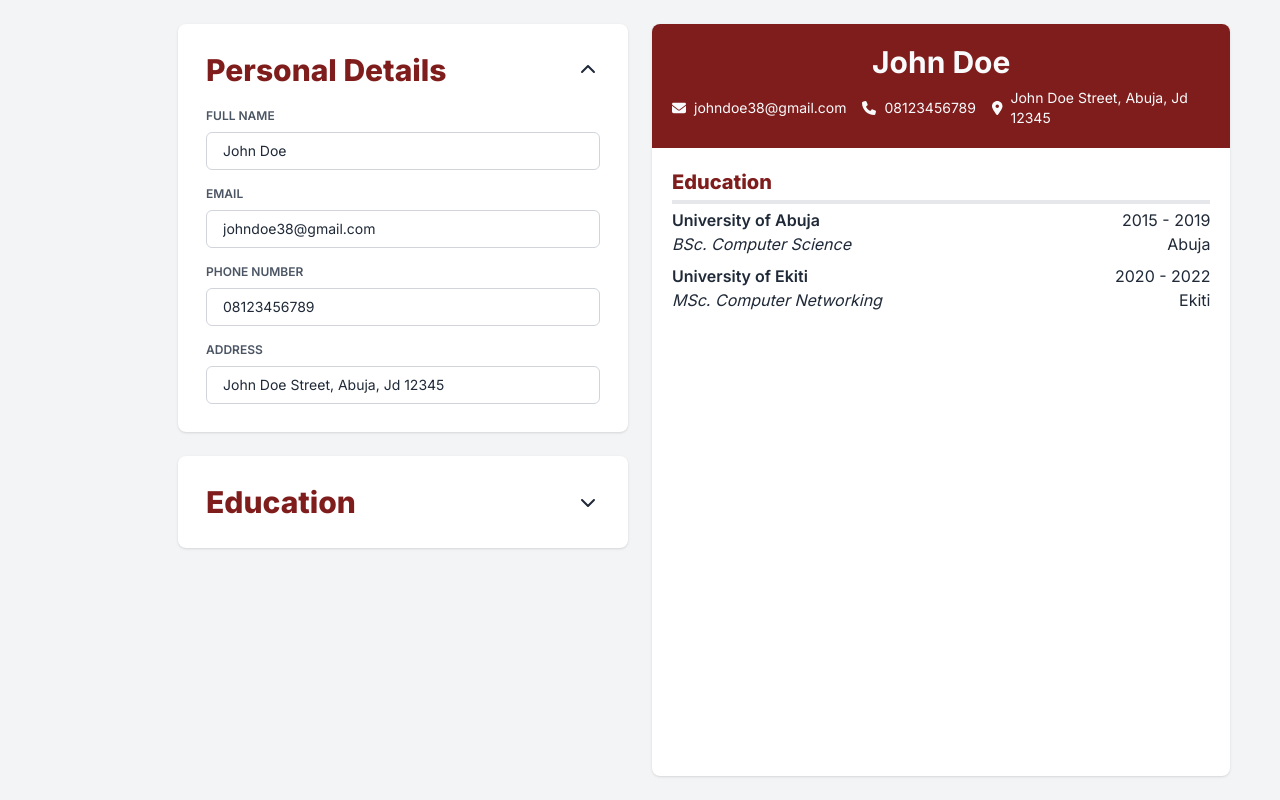
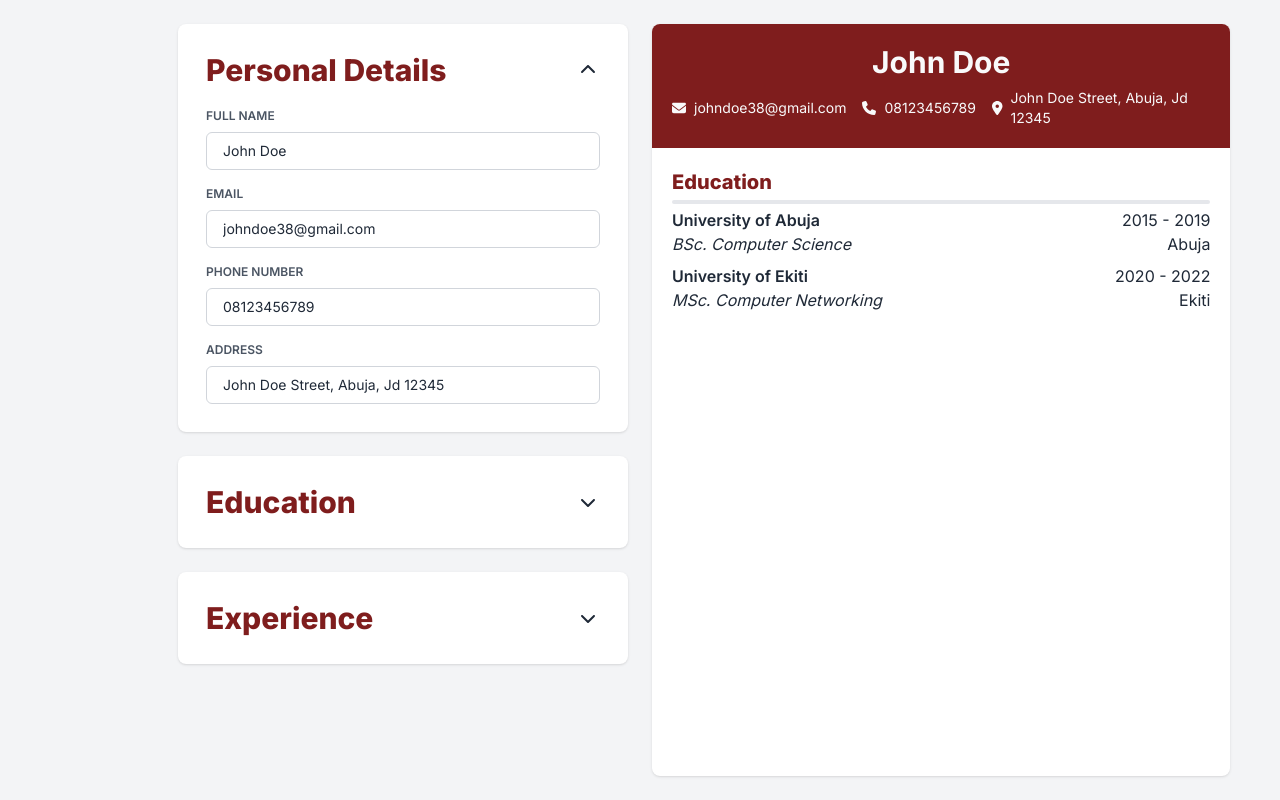
Before and after one commit to timknops/cv-builder, a React (Vite) app: page / in a window 1280 px wide. Built offline with nearby package versions, Linux system fonts and the light colour scheme.

Commit message:
Adding experience section boilerplate

```diff
--- a/src/App.jsx
+++ b/src/App.jsx
@@ -8,6 +8,7 @@ const App = () => {
     sampleData.personalDetails
   );
   const [education, setEducation] = useState(sampleData.education);
+  const [experience, setExperience] = useState(sampleData.experience);
 
   return (
     <div className="w-screen grid grid-cols-2 gap-6">
@@ -17,12 +18,18 @@ const App = () => {
         setPersonalDetails={setPersonalDetails}
         education={education}
         setEducation={setEducation}
+        experience={experience}
+        setExperience={setExperience}
       />
 
       {/* Right side of the page. */}
       <div className="relative">
         <div className="w-full h-screen py-6 fixed">
-          <Resume personalDetails={personalDetails} education={education} />
+          <Resume
+            personalDetails={personalDetails}
+            education={education}
+            experience={experience}
+          />
         </div>
       </div>
     </div>
--- a/src/components/Sidebar.jsx
+++ b/src/components/Sidebar.jsx
@@ -2,6 +2,7 @@ import PersonalDetails from "./personal_details/PersonalDetails.jsx";
 import Education from "./education/Education.jsx";
 import { useState } from "react";
 import CollapsedInputCard from "./utils/card/CollapsedInputCard.jsx";
+import Experience from "./experience/Experience.jsx";
 
 /**
  * Sidebar component for displaying personal details and education information.
@@ -18,11 +19,13 @@ const Sidebar = ({
   setPersonalDetails,
   education,
   setEducation,
+  experience,
+  setExperience,
 }) => {
   const [collapsed, setCollapsed] = useState({
     personalDetails: false,
     education: true,
-    experience: false,
+    experience: true,
   });
   const [newEducationData, setNewEducationData] = useState({
     school: "",
@@ -31,7 +34,9 @@ const Sidebar = ({
     endYear: "",
     location: "",
   });
-  const [overviewActive, setOverviewActive] = useState(true);
+  const [educationOverviewActive, setEducationOverviewActive] = useState(true);
+  const [experienceOverviewActive, setExperienceOverviewActive] =
+    useState(true);
 
   const handlePersonalDetailsChange = (e) => {
     const { id, value } = e.target;
@@ -86,8 +91,23 @@ const Sidebar = ({
           newEducationData={newEducationData}
           handleNewEducationChange={handleNewEducationChange}
           setNewEducationData={setNewEducationData}
-          overviewActive={overviewActive}
-          setOverviewActive={setOverviewActive}
+          educationOverviewActive={educationOverviewActive}
+          setEducationOverviewActive={setEducationOverviewActive}
+        />
+      )}
+
+      {collapsed.experience ? (
+        <CollapsedInputCard
+          title="Experience"
+          expandCard={() => handleCardExpansion("experience")}
+        />
+      ) : (
+        <Experience
+          collapseCard={() => handleCardExpansion("experience")}
+          experience={experience}
+          setExperience={setExperience}
+          experienceOverviewActive={experienceOverviewActive}
+          setExperienceOverviewActive={setExperienceOverviewActive}
         />
       )}
     </div>
--- a/src/components/education/Education.jsx
+++ b/src/components/education/Education.jsx
@@ -10,8 +10,8 @@ const Education = ({
   newEducationData,
   handleNewEducationChange,
   setNewEducationData,
-  overviewActive,
-  setOverviewActive,
+  educationOverviewActive,
+  setEducationOverviewActive,
 }) => {
   const deleteEducation = (id) => {
     const newEducation = education.filter((degree) => degree.id !== id);
@@ -19,7 +19,7 @@ const Education = ({
   };
 
   const handleOverviewChange = () => {
-    setOverviewActive(!overviewActive);
+    setEducationOverviewActive(!educationOverviewActive);
   };
 
   const handleEditButton = (educationId) => {
@@ -40,7 +40,7 @@ const Education = ({
         iconName="chevron-up"
       />
 
-      {overviewActive ? (
+      {educationOverviewActive ? (
         <EducationOverview
           education={education}
           deleteEducation={deleteEducation}
@@ -53,7 +53,7 @@ const Education = ({
           newEducationData={newEducationData}
           setNewEducationData={setNewEducationData}
           handleNewEducationChange={handleNewEducationChange}
-          setOverviewActive={setOverviewActive}
+          setEducationOverviewActive={setEducationOverviewActive}
           setEducation={setEducation}
         />
       )}
--- a/src/components/education/EducationInputForm.jsx
+++ b/src/components/education/EducationInputForm.jsx
@@ -10,7 +10,7 @@ import InputGroup from "../utils/user_input/InputGroup";
  * @param {Object} newEducationData - Data for new education.
  * @param {Function} handleNewEducationChange - Function to handle new education data change.
  * @param {Function} setNewEducationData - Function to set new education data.
- * @param {Function} setOverviewActive - Function to set overview active state.
+ * @param {Function} setEducationOverviewActive - Function to set overview active state.
  * @param {Function} setEducation - Function to set education data.
  * @returns {JSX.Element} EducationInputForm component.
  */
@@ -19,7 +19,7 @@ const EducationInputForm = ({
   newEducationData,
   handleNewEducationChange,
   setNewEducationData,
-  setOverviewActive,
+  setEducationOverviewActive,
   setEducation,
 }) => {
   const resetNewEducation = () => {
@@ -52,7 +52,7 @@ const EducationInputForm = ({
         setEducation(updatedEducation);
 
         resetNewEducation();
-        setOverviewActive(true);
+        setEducationOverviewActive(true);
         break;
       }
       case "add": {
@@ -65,13 +65,13 @@ const EducationInputForm = ({
           newEducationDataWithId,
         ]);
         resetNewEducation();
-        setOverviewActive(true);
+        setEducationOverviewActive(true);
         break;
       }
 
       default:
         resetNewEducation();
-        setOverviewActive(true);
+        setEducationOverviewActive(true);
         break;
     }
   };
--- a/src/components/education/EducationOverview.jsx
+++ b/src/components/education/EducationOverview.jsx
@@ -1,5 +1,5 @@
 import EducationOverviewCard from "./EducationOverviewCard";
-import NewEducationButton from "./NewEducationButton";
+import NewButtonCard from "../utils/card/NewButtonCard";
 
 const EducationOverview = ({
   education,
@@ -17,7 +17,7 @@ const EducationOverview = ({
           handleEditButton={handleEditButton}
         />
       ))}
-      <NewEducationButton onNewEducation={handleOverviewChange} />
+      <NewButtonCard onNewButtonClick={handleOverviewChange} />
     </>
   );
 };
--- /dev/null
+++ b/src/components/experience/Experience.jsx
@@ -0,0 +1,30 @@
+import Card from "../utils/card/Card";
+import CardHeader from "../utils/card/CardHeader";
+import ExperienceOverview from "./ExperienceOverview";
+import ExperienceInputForm from "./ExperienceInputForm";
+
+const Experience = ({
+  collapseCard,
+  experience,
+  setExperience,
+  experienceOverviewActive,
+  setExperienceOverviewActive,
+}) => {
+  return (
+    <Card>
+      <CardHeader
+        title="Experience"
+        onIconClick={collapseCard}
+        iconName="chevron-up"
+      />
+
+      {experienceOverviewActive ? (
+        <ExperienceOverview experience={experience} />
+      ) : (
+        <ExperienceInputForm />
+      )}
+    </Card>
+  );
+};
+
+export default Experience;
--- /dev/null
+++ b/src/components/experience/ExperienceInputForm.jsx
@@ -0,0 +1,9 @@
+const ExperienceInputForm = () => {
+  return (
+    <div>
+      <h1>Experience Input form</h1>
+    </div>
+  );
+};
+
+export default ExperienceInputForm;
--- /dev/null
+++ b/src/components/experience/ExperienceOverview.jsx
@@ -0,0 +1,5 @@
+const ExperienceOverview = ({ experience }) => {
+  return <div>Overview</div>;
+};
+
+export default ExperienceOverview;
--- a/src/components/resume/ResumeEducation.jsx
+++ b/src/components/resume/ResumeEducation.jsx
@@ -10,7 +10,7 @@ const ResumeEducation = ({ education }) => {
   return (
     <div className="w-full p-5">
       <h3 className="text-red-900 text-xl font-extrabold">Education</h3>
-      <hr className="h-1 my-1 bg-gray-200 border" />
+      <hr className="h-1 my-1 bg-gray-200 border-0 rounded " />
 
       <div className="flex flex-col gap-2">
         {education.map((singleEducation) => (
--- a/src/components/education/NewEducationButton.jsx
+++ b/src/components/utils/card/NewButtonCard.jsx
@@ -1,12 +1,12 @@
 /**
- * Renders a button for adding new education.
+ * Component that renders a button to add a new item.
  * @param {Function} onNewEducation - The callback function to be called when the button is clicked.
  * @returns {JSX.Element} The rendered button component.
  */
-const NewEducationButton = ({ onNewEducation }) => {
+const NewButtonCard = ({ onNewButtonClick }) => {
   return (
     <div
-      onClick={onNewEducation}
+      onClick={onNewButtonClick}
       className="bg-gray-50 text-gray-400 border-2 border-dashed p-4 shadow-sm rounded-md mt-5 flex items-center justify-center cursor-pointer hover:bg-gray-100 hover:text-red-900"
     >
       <h6 className="text-sm font-medium">+ Add New Education</h6>
@@ -14,4 +14,4 @@ const NewEducationButton = ({ onNewEducation }) => {
   );
 };
 
-export default NewEducationButton;
+export default NewButtonCard;
--- a/src/sample_data.js
+++ b/src/sample_data.js
@@ -25,6 +25,27 @@ const sampleData = {
       id: uuidv4(),
     },
   ],
+  experience: [
+    {
+      company: "Google",
+      position: "Software Engineer",
+      startDate: "2019/01",
+      endDate: "2020/10",
+      location: "Abuja",
+      description:
+        "Responsible for developing and maintaining software applications using JavaScript and React. Collaborated with cross-functional teams to deliver high-quality software solutions. Implemented new features and enhancements based on customer requirements.",
+      id: uuidv4(),
+    },
+    {
+      company: "Facebook",
+      position: "Software Engineer",
+      startDate: "2020/11",
+      endDate: "2021/10",
+      location: "Lagos",
+      description: "lorem ipsum",
+      id: uuidv4(),
+    },
+  ],
 };
 
 export default sampleData;
```
Also changed, not shown: src/components/experience/ExperienceCard.jsx (added).
